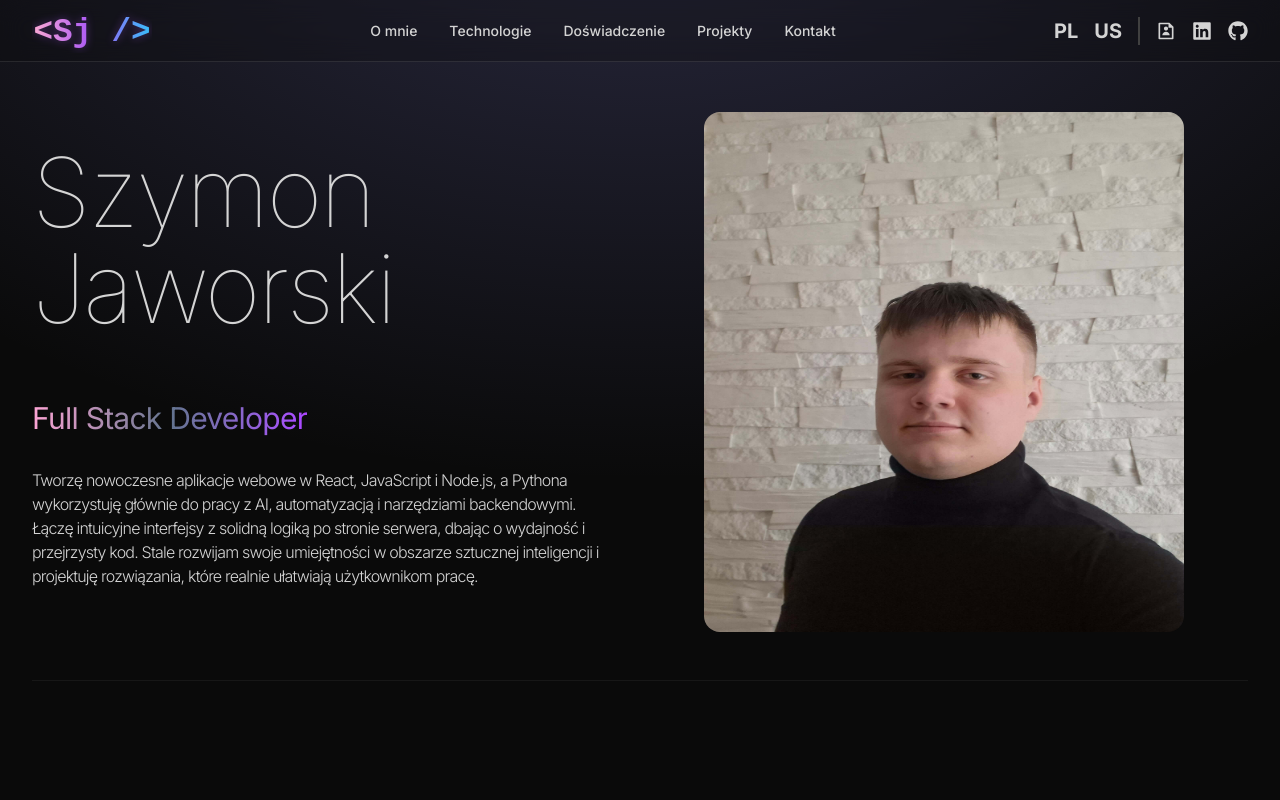
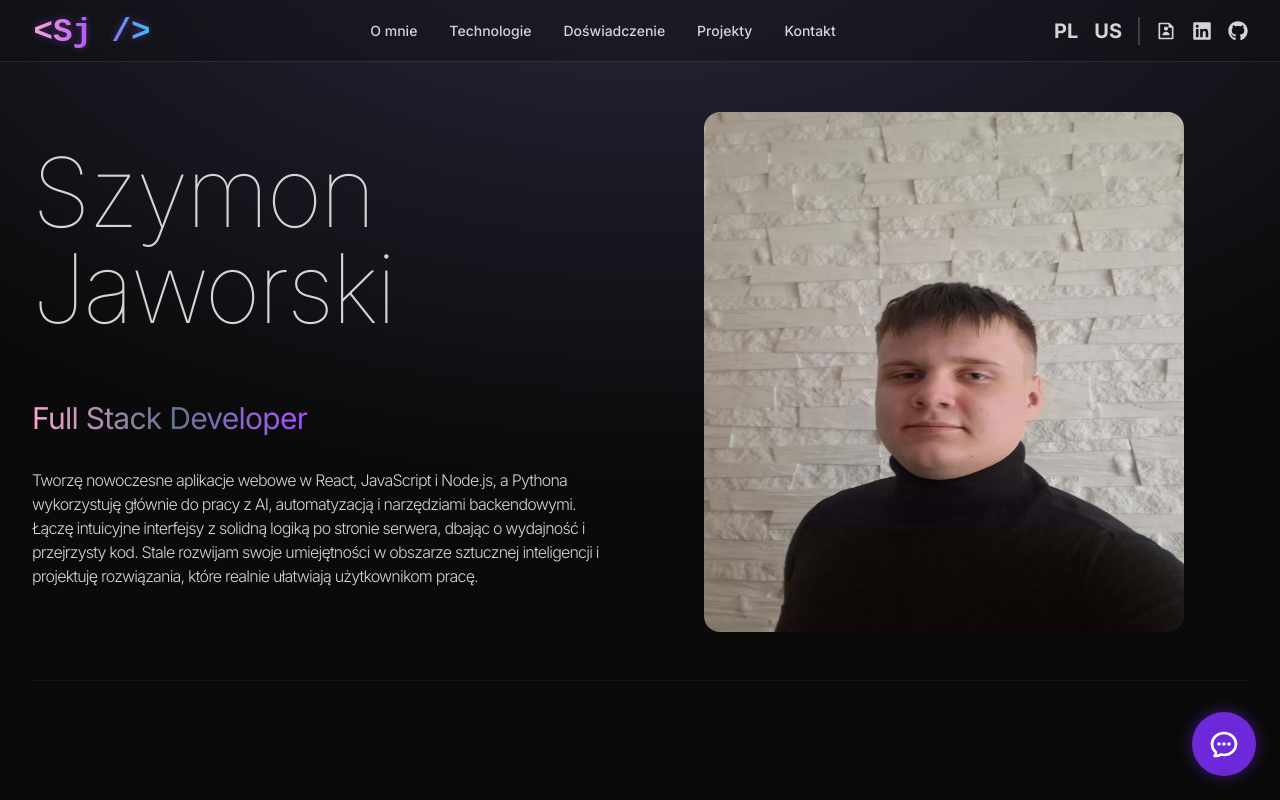
Before and after one commit to SzymonJawors/newPortfolio, a React (Vite) app: page / in a window 1280 px wide. Shown: the top 800 px of the page. Built offline with nearby package versions, Linux system fonts and the light colour scheme.

Commit message:
dodanie aiwidget

```diff
--- a/src/App.jsx
+++ b/src/App.jsx
@@ -6,6 +6,7 @@ import Experience from "./components/Experience";
 import Projects from "./components/Projects";
 import Certifications from "./components/Certifications";
 import Contact from "./components/Contact";
+import AiWidget from "./components/AiWidget";
 import { Analytics } from "@vercel/analytics/react";
 import { SpeedInsights } from "@vercel/speed-insights/react";
 
@@ -24,6 +25,7 @@ const App = () => {
         <Projects />
         <Certifications />
         <Contact />
+        <AiWidget />
       </div>
       <Analytics />
       <SpeedInsights />
--- /dev/null
+++ b/src/components/AiWidget.jsx
@@ -0,0 +1,75 @@
+import React, { useState } from "react";
+
+const AiWidget = () => {
+  const [isOpen, setIsOpen] = useState(false);
+
+  return (
+    <div className="fixed bottom-6 right-6 z-[9999] flex flex-col items-end font-sans">
+      <div
+        className={`
+          w-[350px] h-[550px]
+          bg-[#0a0a0a] rounded-2xl shadow-2xl border border-[#2a2a3e] overflow-hidden mb-4
+          transition-all duration-300 ease-in-out origin-bottom-right
+          ${
+            isOpen
+              ? "opacity-100 scale-100 translate-y-0 pointer-events-auto"
+              : "opacity-0 scale-95 translate-y-4 pointer-events-none"
+          }
+        `}
+      >
+        <iframe
+          src="http://localhost:3000"
+          className="w-full h-full border-none bg-[#0a0a0a]"
+          title="Asystent Portfolio"
+        />
+      </div>
+
+      <button
+        onClick={() => setIsOpen(!isOpen)}
+        className={`
+          w-16 h-16 rounded-full shadow-[0_0_15px_rgba(109,40,217,0.5)] flex items-center justify-center text-white
+          transition-all duration-300 active:scale-90 hover:shadow-[0_0_25px_rgba(109,40,217,0.8)]
+          ${
+            isOpen
+              ? "bg-[#1a1a2e] rotate-90 border border-[#2a2a3e]"
+              : "bg-[#6d28d9] rotate-0 hover:bg-[#5b21b6]"
+          }
+        `}
+      >
+        {isOpen ? (
+          <svg
+            xmlns="http://www.w3.org/2000/svg"
+            fill="none"
+            viewBox="0 0 24 24"
+            strokeWidth={2}
+            stroke="currentColor"
+            className="w-8 h-8"
+          >
+            <path
+              strokeLinecap="round"
+              strokeLinejoin="round"
+              d="M6 18L18 6M6 6l12 12"
+            />
+          </svg>
+        ) : (
+          <svg
+            xmlns="http://www.w3.org/2000/svg"
+            fill="none"
+            viewBox="0 0 24 24"
+            strokeWidth={2}
+            stroke="currentColor"
+            className="w-8 h-8"
+          >
+            <path
+              strokeLinecap="round"
+              strokeLinejoin="round"
+              d="M8.625 12a.375.375 0 11-.75 0 .375.375 0 01.75 0zm0 0H8.25m4.125 0a.375.375 0 11-.75 0 .375.375 0 01.75 0zm0 0H12m4.125 0a.375.375 0 11-.75 0 .375.375 0 01.75 0zm0 0h-.375M21 12c0 4.556-4.03 8.25-9 8.25a9.764 9.764 0 01-2.555-.337A5.972 5.972 0 015.41 20.97a5.969 5.969 0 01-.474-.065 4.48 4.48 0 00.978-2.025c.09-.457-.133-.901-.467-1.226C3.93 16.178 3 14.189 3 12c0-4.556 4.03-8.25 9-8.25s9 3.694 9 8.25z"
+            />
+          </svg>
+        )}
+      </button>
+    </div>
+  );
+};
+
+export default AiWidget;
```
